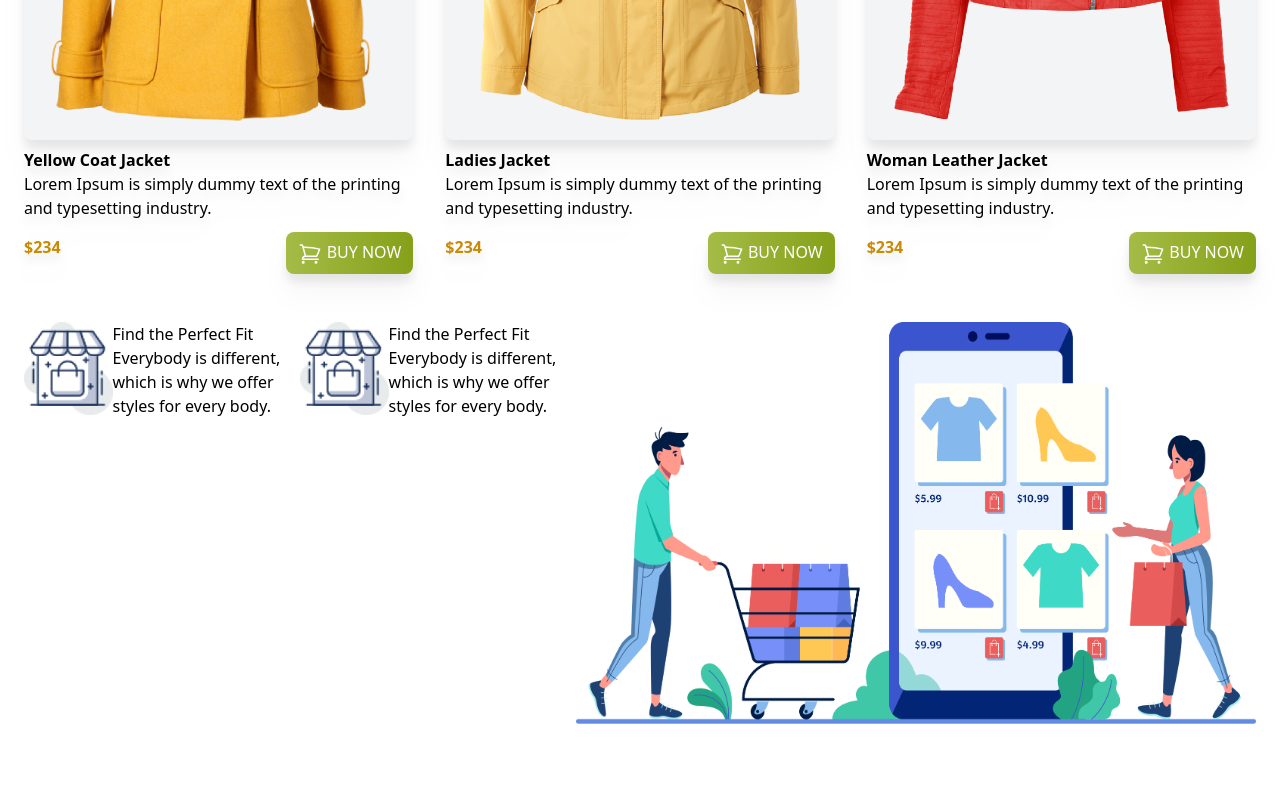
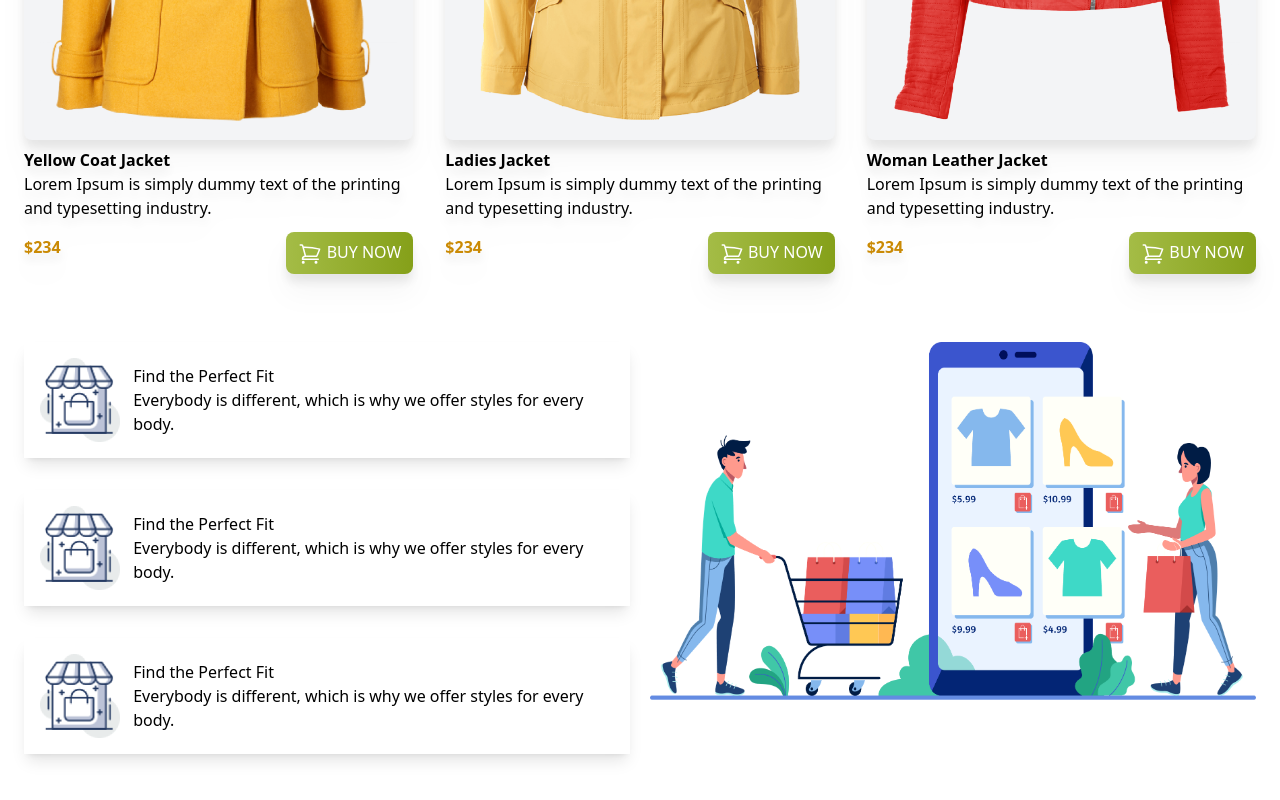
Before and after one commit to Nayem-Ahmed/Taiwind-class, a plain HTML site: page index.html in a window 1280 px wide. Shown: the part 833-1633 px from the top of the page. Before the commit the page ends 1581 px from the top, so only its background shows below. Drawn offline with nearby package versions, Linux system fonts and the light colour scheme.

Commit message:
second-commit

```diff
--- a/index.html
+++ b/index.html
@@ -101,35 +101,42 @@
         </div>
 
     </main>
-    <footer class="max-w-7xl mx-auto p-6 flex justify-between">
+    <footer class="max-w-7xl p-6 flex gap-5	mt-5 flex-col md:flex-row">
+        <div class="footer-left w-3/6">
 
-        <div class="footer-left">
-
-        <div class="left-items flex ">
-
-            <div class="icon">
-                <img src="img/house.png" alt="">
+            <div class="left-items flex items-center mb-8 shadow-lg p-4">
+                <div class="items-imag">
+                    <img class="w-20 mr-4" src="img/house.png" alt="">
                 </div>
-                <div class="icon-text">
+                <div class="items-text">
                     <h2>Find the Perfect Fit</h2>
                     <p>Everybody is different, which is why we
                         offer styles for every body.</p>
                 </div>
-
-                    <div class="icon">
-                        <img src="img/house.png" alt="">
             </div>
-                        <div class="icon-text">
+            <div class="left-items flex items-center mb-8 shadow-lg p-4">
+                <div class="items-imag">
+                    <img class="w-20 mr-4" src="img/house.png" alt="">
+                </div>
+                <div class="items-text">
                     <h2>Find the Perfect Fit</h2>
                     <p>Everybody is different, which is why we
                         offer styles for every body.</p>
                 </div>
-
+            </div>
+            <div class="left-items flex items-center mb-8 shadow-lg p-4">
+                <div class="items-imag">
+                    <img class="w-20 mr-4" src="img/house.png" alt="">
+                </div>
+                <div class="items-text">
+                    <h2>Find the Perfect Fit</h2>
+                    <p>Everybody is different, which is why we
+                        offer styles for every body.</p>
                 </div>
             </div>
-        <div class="footer-right">
+        </div>
+        <div class="footer-right w-3/6">
             <img class="" src="img/shopping.png" alt="">
-
         </div>
 
     </footer>
```
Also changed, not shown: img/question.png (added). Lines whose indentation alone changed are shown as unchanged.
